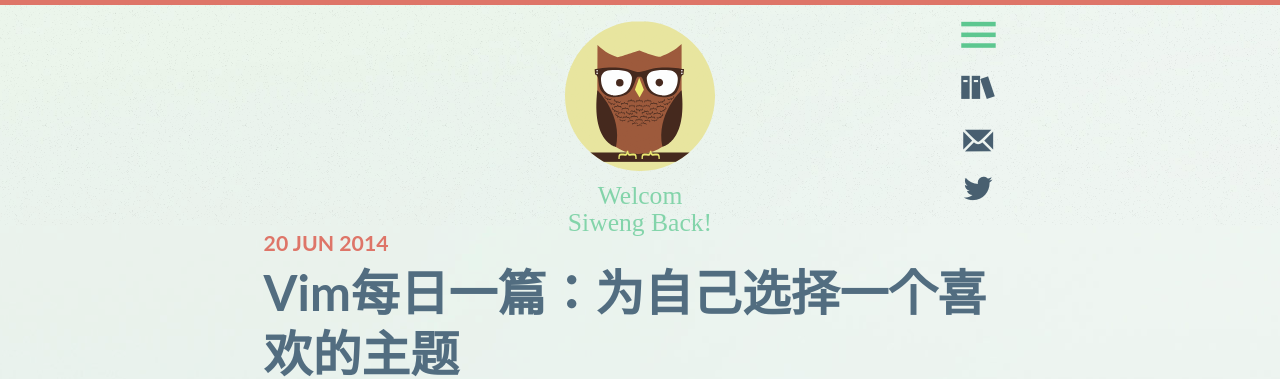
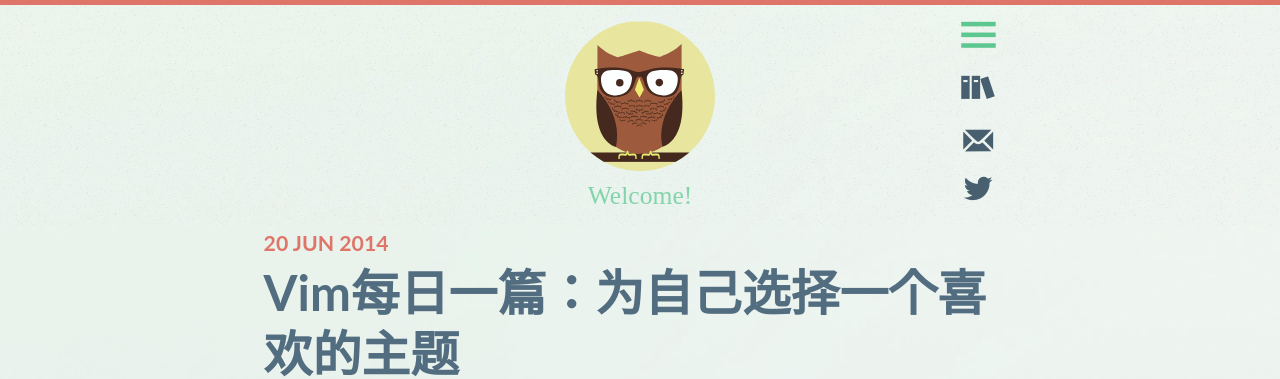
Before and after one commit to siweng/siweng.github.io, a Jekyll site: the page built from index.html, in a window 1280 px wide. Shown: the top 379 px of the page. Built offline with Jekyll 4.4.1, drawn with Linux system fonts in a browser that asks for light colours; nearby versions of some CDN libraries; some web fonts are replaced; Markdown is read by kramdown in place of the engine named in the settings; the list of posts is cut into pages by our own code.

Commit message:
auto commit

```diff
--- a/_includes/header.html
+++ b/_includes/header.html
@@ -1,7 +1,7 @@
       <header class="page-header">
         <div class="hdr-fixed">
           <div class="container">
-            <div class="brand"><a href="/"><span class="logo"></span><h1 data-icon="Welcom Siweng Back!"><span class="visuallyhidden">Michael Elias - Web Design & Development</span></h1></a></div>
+            <div class="brand"><a href="/"><span class="logo"></span><h1 data-icon="Welcome!"><span class="visuallyhidden">Welcome Siweng Back!</span></h1></a></div>
             <a href="#menu" class="navicon" data-icon="&#xe00c;"><span class="visuallyhidden">Menu</a></a>
             <nav id="menu" role="navigation">
               <ul>
```
